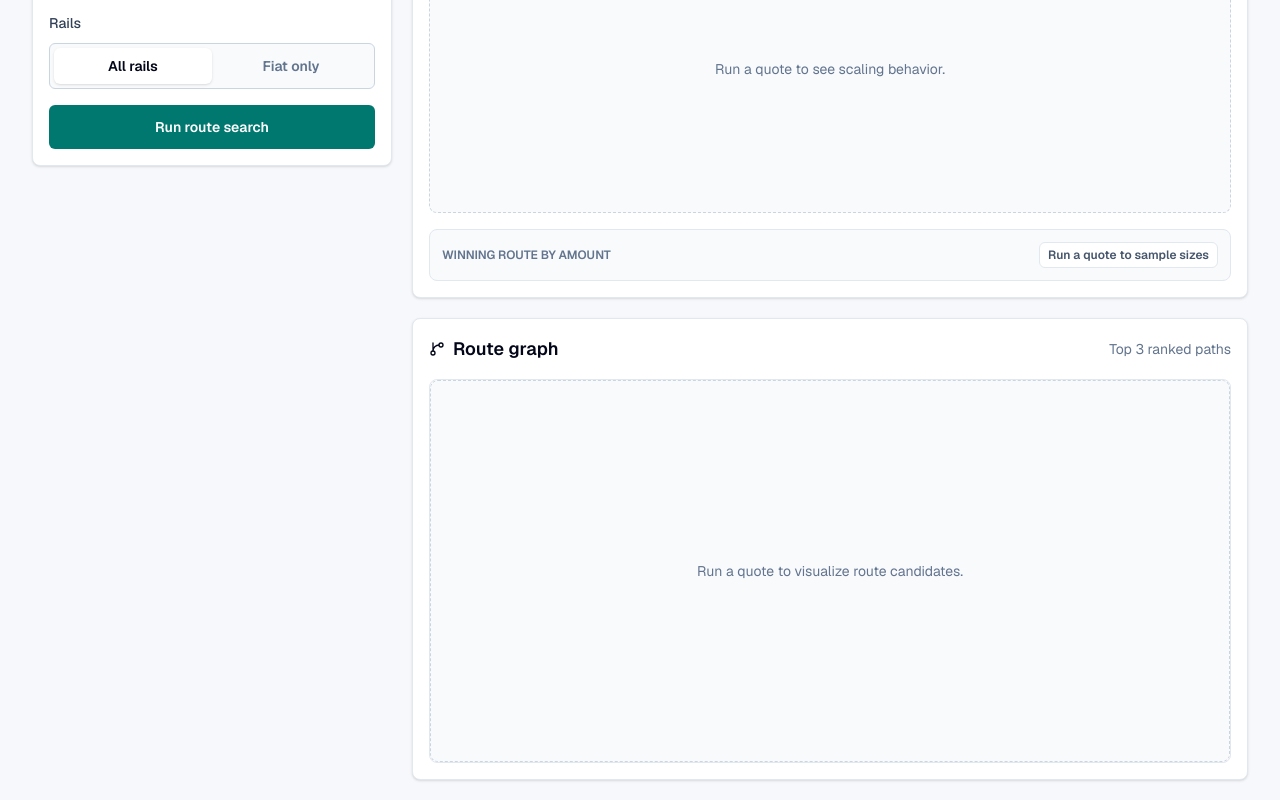
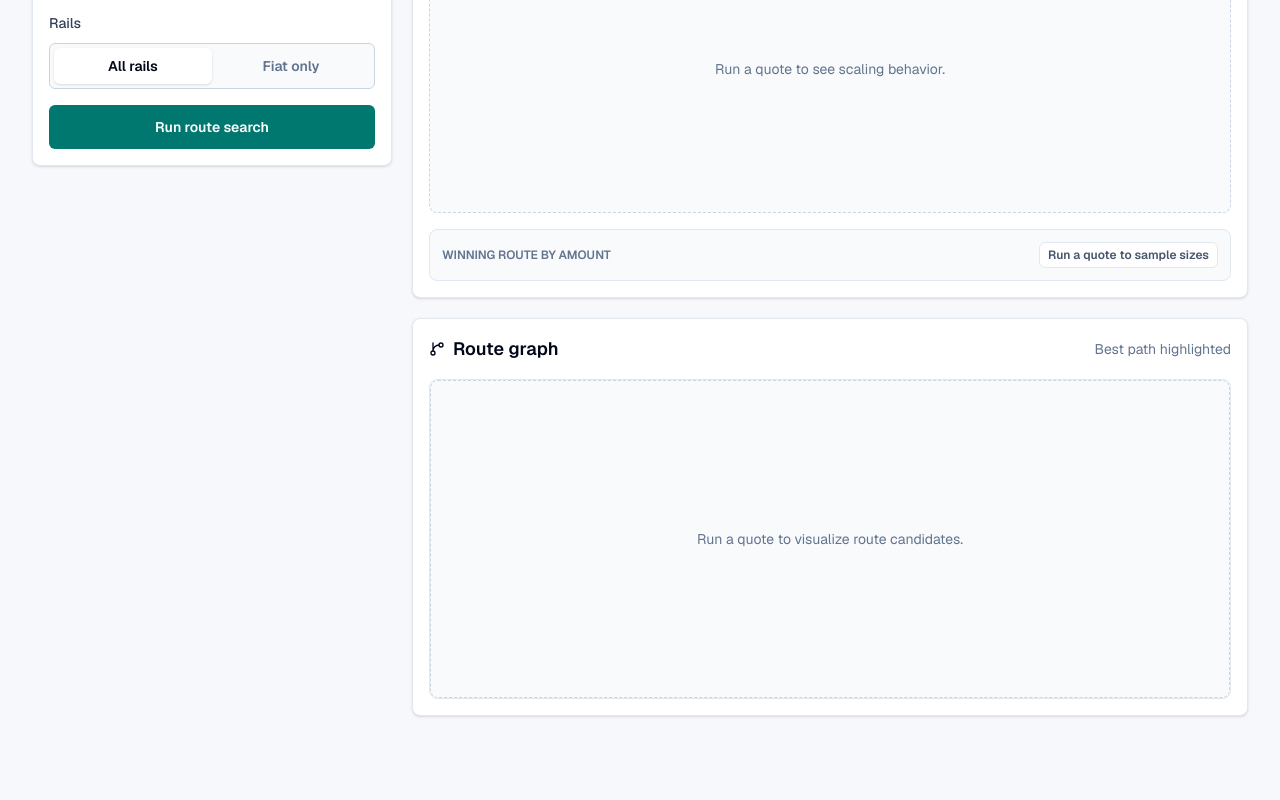
Before and after one commit to manav-vc/fx-routing-tool, a Next.js app: page / in a window 1280 px wide. Shown: the part 503-1303 px from the top of the page. After the commit the page ends 1239 px from the top, so only its background shows below. Built offline with nearby package versions, Linux system fonts and the light colour scheme.

Commit message:
Revert "Show top routes as separate graph lanes"
This reverts commit d7519a941bcb3c067be5d55554d371318e7a4022.

```diff
--- a/app/page.tsx
+++ b/app/page.tsx
@@ -17,7 +17,6 @@ import {
   Background,
   Controls,
   MarkerType,
-  Position,
   ReactFlow,
   type Edge,
   type Node,
@@ -201,7 +200,7 @@ export default function Home() {
             </div>
             <div className="space-y-5">
               <ScalingPanel quote={quote} source={source} target={target} />
-              <GraphPanel routes={quote?.routes ?? []} target={target} />
+              <GraphPanel routes={quote?.routes ?? []} bestRoute={bestRoute} />
             </div>
           </section>
         </div>
@@ -621,50 +620,26 @@ function ScaleTooltip({
 
 function GraphPanel({
   routes,
-  target,
+  bestRoute,
 }: {
   routes: RouteQuote[];
-  target: string;
+  bestRoute: RouteQuote | null;
 }) {
-  const rankedRoutes = useMemo(() => routes.slice(0, 3), [routes]);
-  const { nodes, edges } = useMemo(() => buildGraph(rankedRoutes), [rankedRoutes]);
+  const { nodes, edges } = useMemo(() => buildGraph(routes, bestRoute), [bestRoute, routes]);
 
   return (
     <section className="rounded-lg border border-slate-200 bg-white p-4 shadow-sm">
       <SectionHeader
         icon={<GitBranch className="h-4 w-4" aria-hidden />}
         title="Route graph"
-        detail="Top 3 ranked paths"
+        detail="Best path highlighted"
       />
-      {rankedRoutes.length > 0 ? (
-        <div className="mt-3 grid gap-2 md:grid-cols-3">
-          {rankedRoutes.map((route, index) => (
-            <div key={route.id} className="min-w-0 rounded-md bg-slate-50 p-2">
-              <div className="flex items-center justify-between gap-2">
-                <span
-                  className="rounded-md px-2 py-1 text-xs font-bold text-white"
-                  style={{ backgroundColor: routeGraphColor(index) }}
-                >
-                  #{index + 1}
-                </span>
-                <span className="truncate text-xs font-semibold text-slate-950">
-                  {formatMoney(route.finalAmount, target)}
-                </span>
-              </div>
-              <p className="mt-1 truncate text-xs text-slate-500" title={routeProviderLabel(route)}>
-                {routeProviderLabel(route)}
-              </p>
-            </div>
-          ))}
-        </div>
-      ) : null}
-      <div className="mt-4 h-96 overflow-hidden rounded-lg border border-slate-200">
+      <div className="mt-4 h-80 overflow-hidden rounded-lg border border-slate-200">
         {nodes.length > 0 ? (
           <ReactFlow
             colorMode="light"
             edges={edges}
             fitView
-            fitViewOptions={{ padding: 0.18 }}
             maxZoom={1.4}
             minZoom={0.4}
             nodes={nodes}
@@ -682,74 +657,79 @@ function GraphPanel({
   );
 }
 
-function buildGraph(routes: RouteQuote[]): { nodes: Node[]; edges: Edge[] } {
-  const nodes = routes.flatMap((route, routeIndex) =>
-    route.path.map((currency, currencyIndex) => {
-      const color = routeGraphColor(routeIndex);
+function buildGraph(routes: RouteQuote[], bestRoute: RouteQuote | null): { nodes: Node[]; edges: Edge[] } {
+  const currenciesInOrder = Array.from(new Set(routes.flatMap((route) => route.path)));
+  const maxDepthByCurrency = new Map<string, number>();
 
-      return {
-        id: graphNodeId(routeIndex, currencyIndex),
-        position: {
-          x: currencyIndex * 185,
-          y: routeIndex * 112,
-        },
-        data: { label: currencyIndex === 0 ? `#${routeIndex + 1} ${currency}` : currency },
-        sourcePosition: Position.Right,
-        targetPosition: Position.Left,
-        style: {
-          width: 86,
-          border: `2px solid ${color}`,
-          borderRadius: 8,
-          background: routeIndex === 0 ? "#ecfdf5" : "#ffffff",
-          color: "#0f172a",
-          fontSize: 12,
-          fontWeight: 700,
-        },
-      };
-    }),
+  for (const route of routes) {
+    route.path.forEach((currency, index) => {
+      maxDepthByCurrency.set(currency, Math.max(maxDepthByCurrency.get(currency) ?? 0, index));
+    });
+  }
+
+  const nodes = currenciesInOrder.map((currency, index) => ({
+    id: currency,
+    position: {
+      x: (maxDepthByCurrency.get(currency) ?? 0) * 180,
+      y: index * 70,
+    },
+    data: { label: currency },
+  }));
+
+  const bestLegByPair = new Map(
+    bestRoute?.legs.map((leg) => [`${leg.from}-${leg.to}`, leg.providerName]) ?? [],
   );
 
-  const edges = routes.flatMap((route, routeIndex) =>
-    route.legs.map((leg, legIndex) => {
-      const color = routeGraphColor(routeIndex);
+  const graphEdges = new Map<
+    string,
+    {
+      source: string;
+      target: string;
+      providers: Set<string>;
+      bestProvider: string | null;
+    }
+  >();
 
-      return {
-        id: `route-${routeIndex}-edge-${legIndex}`,
-        source: graphNodeId(routeIndex, legIndex),
-        target: graphNodeId(routeIndex, legIndex + 1),
-        label: `#${routeIndex + 1} ${leg.providerName}`,
-        markerEnd: { type: MarkerType.ArrowClosed, color },
-        style: {
-          stroke: color,
-          strokeWidth: routeIndex === 0 ? 3 : 2.2,
-        },
-        animated: routeIndex === 0,
-        labelStyle: {
-          fill: color,
-          fontSize: 12,
-          fontWeight: 700,
-        },
-        labelBgStyle: {
-          fill: "#ffffff",
-          fillOpacity: 0.92,
-        },
+  for (const route of routes) {
+    for (const leg of route.legs) {
+      const id = `${leg.from}-${leg.to}`;
+      const existing = graphEdges.get(id) ?? {
+        source: leg.from,
+        target: leg.to,
+        providers: new Set<string>(),
+        bestProvider: null,
       };
-    }),
-  );
+      existing.providers.add(leg.providerName);
+      existing.bestProvider = bestLegByPair.get(id) ?? existing.bestProvider;
+      graphEdges.set(id, existing);
+    }
+  }
+
+  const edges = [...graphEdges.entries()].map(([id, edge]) => {
+    const highlighted = Boolean(edge.bestProvider);
+    const providers = [...edge.providers];
+    const remainingCount = edge.bestProvider
+      ? providers.filter((provider) => provider !== edge.bestProvider).length
+      : Math.max(providers.length - 1, 0);
+
+    return {
+      id,
+      source: edge.source,
+      target: edge.target,
+      label: edge.bestProvider
+        ? `${edge.bestProvider}${remainingCount > 0 ? ` +${remainingCount}` : ""}`
+        : providers.length > 1
+          ? `${providers[0]} +${providers.length - 1}`
+          : providers[0],
+      markerEnd: { type: MarkerType.ArrowClosed },
+      style: {
+        stroke: highlighted ? "#0f766e" : "#94a3b8",
+        strokeWidth: highlighted ? 3 : 1.6,
+      },
+    };
+  });
 
   return { nodes, edges };
-}
-
-function graphNodeId(routeIndex: number, currencyIndex: number) {
-  return `route-${routeIndex}-node-${currencyIndex}`;
-}
-
-function routeGraphColor(routeIndex: number) {
-  return ["#0f766e", "#2563eb", "#d97706"][routeIndex] ?? "#475569";
-}
-
-function routeProviderLabel(route: RouteQuote) {
-  return route.legs.map((leg) => leg.providerName).join(" -> ");
 }
 
 function SkeletonRoutes() {
```
